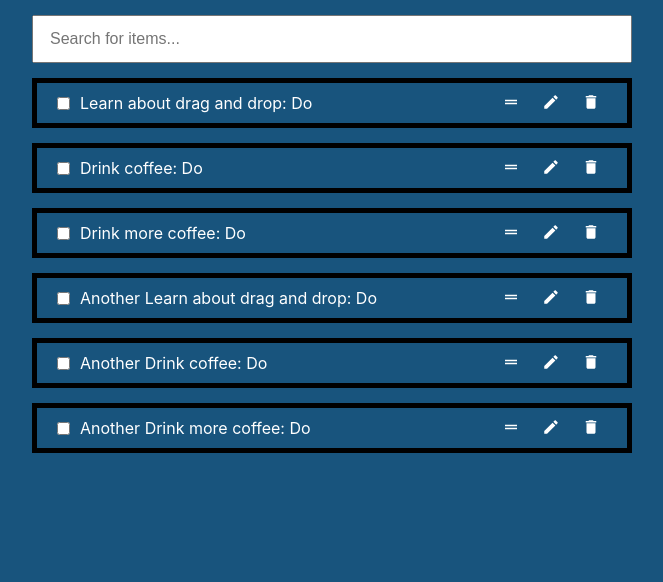
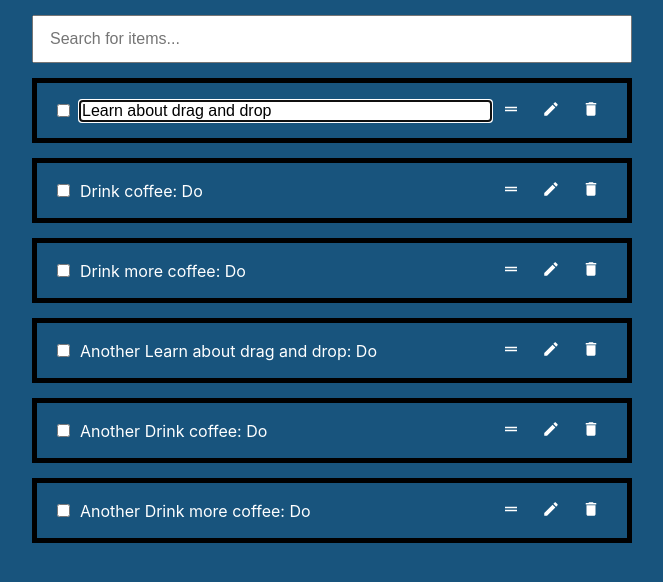
Before and after one commit to RaymondBerglind/todo, a React (Create React App) app: page / in a window 1280 px wide. Both pictures are taken after a click on the button 859 px from the left and 103 px from the top of the page. Shown: the top 582 px of the page, without its empty margins (308-971 px from the left). Built offline with nearby package versions, Linux system fonts and the light colour scheme.

Commit message:
Added edit functionality.

```diff
--- a/src/App.css
+++ b/src/App.css
@@ -24,9 +24,10 @@ body {
   align-items: center;
   justify-content: space-between;
   width: 100%;
-  height: 50px;
+  min-height: 50px;
   margin: 15px 0;
   color: #FFF;
+  word-wrap: normal;
 
   border: 5px solid black;
 }
@@ -42,8 +43,14 @@ body {
   margin-right: 10px;
 }
 
-.todo-title {
+.todo-title,
+.item-edit {
   flex: auto;
+}
+
+.item-edit {
+  border: none;
+  font-size: 1em;
 }
 
 .search-input,
--- a/src/App.js
+++ b/src/App.js
@@ -21,6 +21,15 @@ function App() {
         id: event.data.itemId,
         done: event.data.done
       }));
+    } else if (event.name === 'itemEditChosen') {
+      setState(core.setItemToEditId(state, event.id));
+    } else if (event.name === 'itemTitleChanged') {
+      setState(core.setItemTitle(state, {
+        id: event.id,
+        value: event.value
+      }));
+    } else if (event.name === 'itemEditConfirmed') {
+      setState(core.setItemToEditId(state, null));
     }
   }
 
@@ -29,6 +38,7 @@ function App() {
       <Search />
       <TodoList triggerEvent={triggerEvent}
         items={core.getListToDisplay(state)}
+        itemToEditId={core.getItemToEditId(state)}
         itemBeingReordered={core.getReorderTargetIndex(state)} />
     </div>
   );
--- a/src/core.js
+++ b/src/core.js
@@ -28,6 +28,7 @@ export function createInitialState() {
         itemBeingReorderedId: null,
         reorderSourceIndex: null,
         reorderTargetIndex: null,
+        itemToEditId: null
     }
 }
 
@@ -101,3 +102,27 @@ export function setItemDone(state, {id, done}) {
         }, [])
     }
 }
+
+export function getItemToEditId(state) {
+    return state.itemToEditId;
+}
+
+export function setItemToEditId(state, id) {
+    return {
+        ...state,
+        ...{
+            itemToEditId: id
+        }
+    }
+}
+
+export function setItemTitle(state, {id, value}) {
+    return {
+        ...state,
+        ...{
+            items: state.items.reduce((prev, curr) => {
+                return [...prev, curr.id === id ? {...curr, title: value} : curr];
+            }, [])
+        }
+    };
+}
--- a/src/views/item/component.js
+++ b/src/views/item/component.js
@@ -1,10 +1,24 @@
-import React from 'react';
+import React, {useEffect} from 'react';
 import dragIcon from '../../assets/drag_handle-white.svg';
 import editIcon from '../../assets/edit-white.svg';
 import deleteIcon from '../../assets/delete-white.svg';
 
 export default function(props) {
     const itemStyle = props.isBeingReordered ? {background: '#182251'} : {};
+
+    function handleKeyDown(event) {
+        if (event.key === 'Enter' || event.key === 'Escape') {
+            props.triggerEvent({name: 'itemEditConfirmed'});
+        }
+    }
+
+    useEffect(() => {
+        document.addEventListener('keydown', handleKeyDown, false);
+
+        return () => {
+            document.removeEventListener('keydown', handleKeyDown, false);
+        }
+    });
 
     return (
         <div className="list-item"
@@ -52,7 +66,19 @@ export default function(props) {
                         }
                     })
                 }} />
-            <span className="todo-title">{`${props.title}: ${props.done ? 'Done' : 'Do'}`}</span>
+            {props.itemEditActive ? (
+                <input type="text"
+                    className="item-edit"
+                    autoFocus
+                    value={props.title}
+                    onChange={(e) => {
+                        props.triggerEvent({
+                            name: 'itemTitleChanged',
+                            id: props.id,
+                            value: e.target.value
+                        })
+                    }} />
+            ) : <span className="todo-title">{`${props.title}: ${props.done ? 'Done' : 'Do'}`}</span>}
             <button className="list-item-action-button"
                 onClick={() => {
 
@@ -61,7 +87,10 @@ export default function(props) {
             </button>
             <button className="list-item-action-button"
                 onClick={() => {
-
+                    props.triggerEvent({
+                        name: 'itemEditChosen',
+                        id: props.id
+                    });
                 }}>
                 <img src={editIcon} alt="edit icon" />
             </button>
--- a/src/views/list/component.js
+++ b/src/views/list/component.js
@@ -8,6 +8,7 @@ export default function(props) {
                 return <ListItem item={item}
                     id={item.id}
                     title={item.title}
+                    itemEditActive={props.itemToEditId === item.id}
                     index={index}
                     triggerEvent={props.triggerEvent}
                     done={item.done}
```
